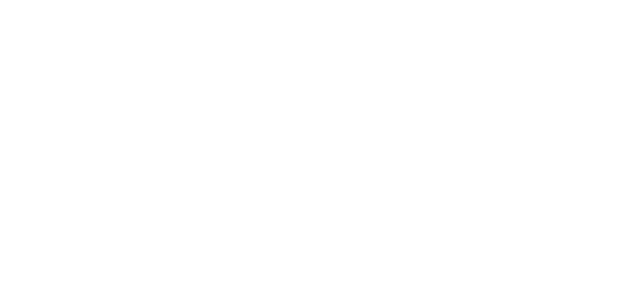
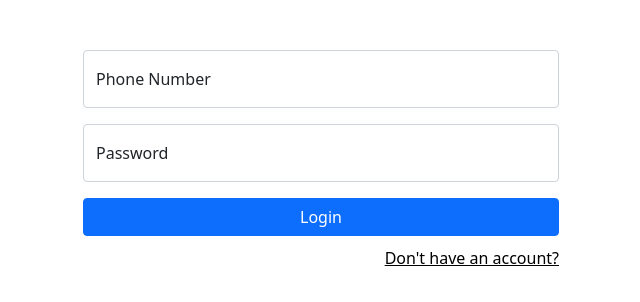
Before and after one commit to TonyZTYang/Octo, a React (Create React App) app in the folder front-end/: page / in a window 1280 px wide. Shown: the top 302 px of the page, without its empty margins (319-959 px from the left). Built offline with nearby package versions, Linux system fonts and the light colour scheme.

Commit message:
set app.js to authentication

```diff
--- a/front-end/src/App.js
+++ b/front-end/src/App.js
@@ -15,7 +15,7 @@
 function App() {
     return (
         <div className="App">
-            <NavBar />
+            <Authentication />
         </div>
     );
 }
```
Also changed, not shown: 2 other files (tests, documents, lock files or other folders).
